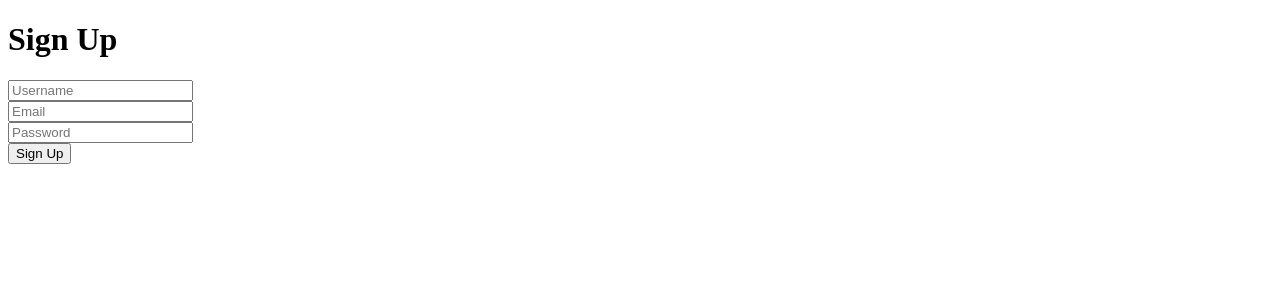
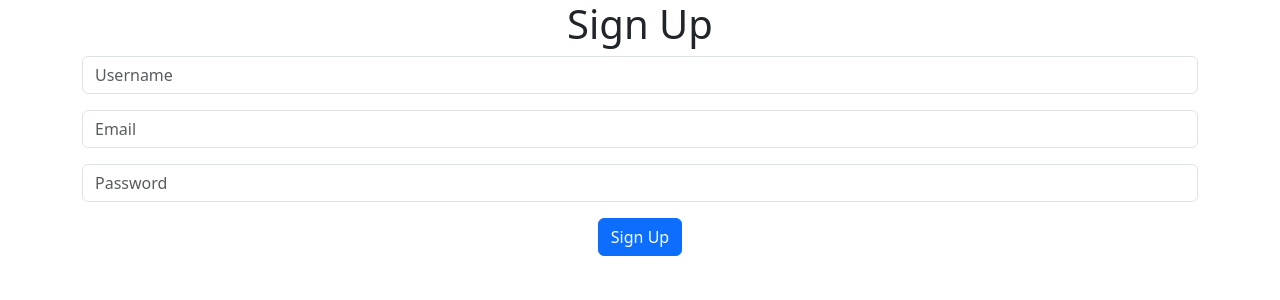
Before and after one commit to Yarik91312/simestrProject3, a Flask app: page /signup in a window 1280 px wide. Shown: the top 300 px of the page. Run offline with Flask 3, Linux system fonts and the light colour scheme.

Commit message:
I made a bot strap for signal apu

```diff
--- a/main.py
+++ b/main.py
@@ -61,8 +61,6 @@ def signup():
         return render_template('signup.html')
 
 
-from flask import make_response
-
 
 @app.route('/login', methods=['GET', 'POST'])
 def login():
--- a/templates/signup.html
+++ b/templates/signup.html
@@ -3,19 +3,30 @@
 <head>
     <meta charset="UTF-8">
     <meta name="viewport" content="width=device-width, initial-scale=1.0">
-    <script src="static\js_script.js"></script>
     <title>Sign Up</title>
+    <link href="https://cdn.jsdelivr.net/npm/bootstrap@5.3.3/dist/css/bootstrap.min.css" rel="stylesheet" integrity="sha384-QWTKZyjpPEjISv5WaRU9OFeRpok6YctnYmDr5pNlyT2bRjXh0JMhjY6hW+ALEwIH" crossorigin="anonymous">
 </head>
 <body>
-    <h1>Sign Up</h1>
-    <form id="signup-form">
-        <input type="text" name="username" placeholder="Username" required><br>
-        <input type="email" name="email" placeholder="Email" required><br>
-        <input type="password" name="password" placeholder="Password" required><br>
-        <button type="submit">Sign Up</button>
-    </form>
-    <div id="result"></div>
+    <div class="container">
+        <h1 class="text-center">Sign Up</h1>
+        <form id="signup-form">
+            <div class="mb-3">
+                <input type="text" class="form-control" name="username" placeholder="Username" required>
+            </div>
+            <div class="mb-3">
+                <input type="email" class="form-control" name="email" placeholder="Email" required>
+            </div>
+            <div class="mb-3">
+                <input type="password" class="form-control" name="password" placeholder="Password" required>
+            </div>
+            <div class="text-center">
+                <button class="btn btn-primary" type="submit">Sign Up</button>
+            </div>
+        </form>
+        <div id="result"></div>
+    </div>
 
-
+    <script src="static/js_script.js"></script>
+    <script src="https://cdn.jsdelivr.net/npm/bootstrap@5.3.3/dist/js/bootstrap.bundle.min.js" integrity="sha384-YvpcrYf0tY3lHB60NNkmXc5s9fDVZLESaAA55NDzOxhy9GkcIdslK1eN7N6jIeHz" crossorigin="anonymous"></script>
 </body>
 </html>
```
Also changed, not shown: users.db.
